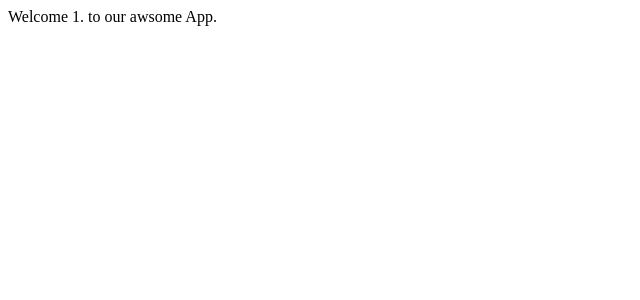
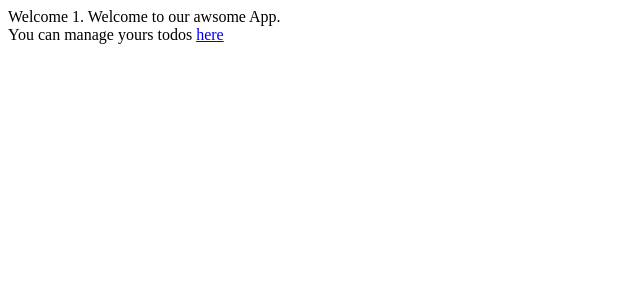
Before and after one commit to Brunocs1991/udemy-Go-Java-Full-Stack-with-Spring-Boot-and-Angular, an Angular app in the folder todo/: page /welcome/1 in a window 1280 px wide. Shown: the top 300 px of the page, without its empty margins (0-640 px from the left). Built offline with nearby package versions, Linux system fonts and the light colour scheme.

Commit message:
router welcome to todos

```diff
--- a/todo/src/app/welcome/welcome.component.html
+++ b/todo/src/app/welcome/welcome.component.html
@@ -1 +1,7 @@
-Welcome {{name}}. to our awsome App.
+<div>
+  Welcome {{name}}.
+  Welcome to our awsome App.
+</div>
+<div>
+  You can manage yours todos <a routerLink="/todos">here</a>
+</div>
```
